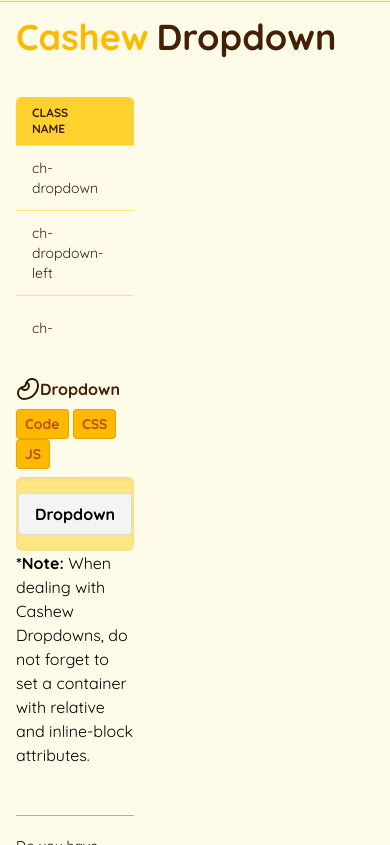
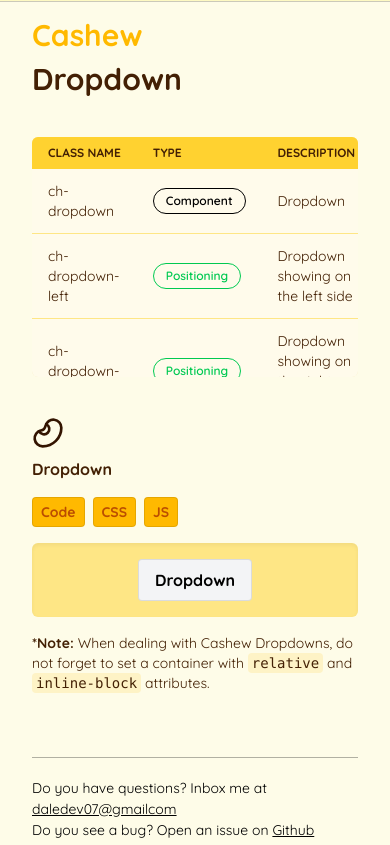
Before and after one commit to DaleStack/CashewUI, a Django app: page /docs/components/dropdown/ in a window 390 px wide. Shown: the part 332-1177 px from the top of the page. Run offline with Django 5.2, Linux system fonts and the light colour scheme; some libraries are stand-ins or nearby versions.

Commit message:
made dropdown page responsive

```diff
--- a/documentation/templates/documentation/pages/dropdown.html
+++ b/documentation/templates/documentation/pages/dropdown.html
@@ -1,101 +1,79 @@
 {% extends "documentation/base.html" %}
 {% load static %}
 {% block content %}
-   <div class="pr-60">
+  <div class="px-4 sm:px-6 lg:px-8 xl:pr-60 max-w-screen-xl mx-auto">
   <div>
-        <!--TITLE-->
-           <div class="mb-10 flex items-center gap-2">
-                <p class="text-4xl font-bold text-amber-400">Cashew</p>
-                <p class="text-4xl font-bold text-yellow-950">Dropdown</p>
+    <!-- TITLE -->
+    <div class="mb-10 flex flex-col sm:flex-row items-start sm:items-center gap-2">
+      <p class="text-3xl sm:text-4xl font-bold text-amber-400">Cashew</p>
+      <p class="text-3xl sm:text-4xl font-bold text-yellow-950">Dropdown</p>
     </div>
 
-           <div class="overflow-y-auto max-h-60 bg-amber-100 shadow-inner rounded-md mb-10">
-          <table class="w-full text-left text-sm text-yellow-950">
+    <!-- TABLE -->
+    <div class="overflow-x-auto max-h-60 bg-amber-100 shadow-inner rounded-md mb-10">
+      <table class="min-w-full text-left text-sm text-yellow-950">
         <thead class="bg-amber-300 font-bold uppercase text-xs text-yellow-950">
           <tr>
-                    <th class="px-4 py-2">Class name</th>
-                    <th class="px-4 py-2">Type</th>
-                    <th class="px-4 py-2">Description</th>
+            <th class="px-4 py-2 whitespace-nowrap">Class name</th>
+            <th class="px-4 py-2 whitespace-nowrap">Type</th>
+            <th class="px-4 py-2 whitespace-nowrap">Description</th>
           </tr>
         </thead>
-            <tbody class="bg-amber-50">
-                <tr class="border-t border-amber-200">
+        <tbody class="bg-amber-50 divide-y divide-amber-200">
+          <tr>
             <td class="px-4 py-3">ch-dropdown</td>
             <td class="px-4 py-3"><span class="ch-badge-outline">Component</span></td>
             <td class="px-4 py-3">Dropdown</td>
           </tr>
-            </tbody>
-
-            <tbody class="bg-amber-50">
-                <tr class="border-t border-amber-200">
+          <tr>
             <td class="px-4 py-3">ch-dropdown-left</td>
             <td class="px-4 py-3"><span class="ch-badge-ok-outline">Positioning</span></td>
             <td class="px-4 py-3">Dropdown showing on the left side</td>
           </tr>
-            </tbody>
-
-            <tbody class="bg-amber-50">
-                <tr class="border-t border-amber-200">
+          <tr>
             <td class="px-4 py-3">ch-dropdown-right</td>
             <td class="px-4 py-3"><span class="ch-badge-ok-outline">Positioning</span></td>
             <td class="px-4 py-3">Dropdown showing on the right side</td>
           </tr>
-            </tbody>
-
-            <tbody class="bg-amber-50">
-                <tr class="border-t border-amber-200">
+          <tr>
             <td class="px-4 py-3">ch-dropdown-top</td>
             <td class="px-4 py-3"><span class="ch-badge-ok-outline">Positioning</span></td>
             <td class="px-4 py-3">Dropdown showing on the top</td>
           </tr>
-            </tbody>
-
-            <tbody class="bg-amber-50">
-                <tr class="border-t border-amber-200">
+          <tr>
             <td class="px-4 py-3">ch-dropdown-center</td>
             <td class="px-4 py-3"><span class="ch-badge-ok-outline">Positioning</span></td>
             <td class="px-4 py-3">Dropdown showing on the center bottom</td>
           </tr>
-            </tbody>
-
-            <tbody class="bg-amber-50">
-                <tr class="border-t border-amber-200">
+          <tr>
             <td class="px-4 py-3">ch-dropdown-end</td>
             <td class="px-4 py-3"><span class="ch-badge-ok-outline">Positioning</span></td>
             <td class="px-4 py-3">Dropdown showing on the bottom aligned to the end</td>
           </tr>
-            </tbody>
-
-            <tbody class="bg-amber-50">
-                <tr class="border-t border-amber-200">
+          <tr>
             <td class="px-4 py-3">ch-dropdown-item</td>
             <td class="px-4 py-3"><span class="ch-badge-info-outline">Style</span></td>
             <td class="px-4 py-3">Dropdown items</td>
           </tr>
         </tbody>
-
-
-
-
       </table>
     </div>
 
-        <!--DEFAULT DROPDOWN-->
-
-           <div class="mb-12">
-                <div class="flex items-center">
-                    <img src="{% static 'documentation/images/Cashew.svg' %}" alt="Cashew">
+    <!-- DROPDOWN EXAMPLE -->
+    <div class="mb-12 space-y-4">
+      <div class="flex flex-col sm:flex-row items-start sm:items-center gap-2">
+        <img src="{% static 'documentation/images/Cashew.svg' %}" alt="Cashew" class="w-8 h-8">
         <p class="font-bold text-yellow-950">Dropdown</p>
       </div>
-                <div class="my-2">
+      <div class="flex flex-wrap gap-2">
         <button class="cursor-pointer ch-btn ch-btn-sm ch-btn-warm" onclick="toggleDropdownPreview()">Code</button>
         <button class="cursor-pointer ch-btn ch-btn-sm ch-btn-warm" onclick="showDropdownCSS()">CSS</button>
         <button class="cursor-pointer ch-btn ch-btn-sm ch-btn-warm" onclick="showDropdownJS()">JS</button>
       </div>
-                <div id="dropdownPreviewArea"  class="bg-amber-200 shadow-inner text-white p-4 rounded-md flex items-center justify-center">
+
+      <div id="dropdownPreviewArea" class="bg-amber-200 shadow-inner text-white p-4 rounded-md flex items-center justify-center">
         <div class="relative inline-block">
           <button onclick="toggleDropdown()" class="ch-btn">Dropdown</button>
-
           <div id="dropdownMenu" class="ch-dropdown hidden">
             <div>
               <a href="#" class="ch-dropdown-item">Option 1</a>
@@ -104,18 +82,18 @@
             </div>
           </div>
         </div>
-
       </div>
 
-                <p><span class="font-bold">*Note:</span> When dealing with Cashew Dropdowns, do not forget to set a container with relative and inline-block attributes.</p>
+      <p class="text-sm text-yellow-950"><span class="font-bold">*Note:</span> When dealing with Cashew Dropdowns, do not forget to set a container with <code class="bg-amber-100 px-1 py-0.5 rounded">relative</code> and <code class="bg-amber-100 px-1 py-0.5 rounded">inline-block</code> attributes.</p>
+    </div>
   </div>
 
-       </div>
-
-       <div>
+  <!-- FOOTER -->
+  <div class="mt-16">
     {% include 'documentation/const/footer.html' %}
   </div>
 </div>
+
 
    <!-- JavaScript -->
 <script>
--- a/theme/static/css/dist/styles.css
+++ b/theme/static/css/dist/styles.css
@@ -486,6 +486,16 @@
     margin-inline-start: calc(calc(var(--spacing) * 11) * var(--tw-space-x-reverse));
     margin-inline-end: calc(calc(var(--spacing) * 11) * calc(1 - var(--tw-space-x-reverse)));
   }
+  :where(.divide-y > :not(:last-child)) {
+    --tw-divide-y-reverse: 0;
+    border-bottom-style: var(--tw-border-style);
+    border-top-style: var(--tw-border-style);
+    border-top-width: calc(1px * var(--tw-divide-y-reverse));
+    border-bottom-width: calc(1px * calc(1 - var(--tw-divide-y-reverse)));
+  }
+  :where(.divide-amber-200 > :not(:last-child)) {
+    border-color: var(--color-amber-200);
+  }
   .overflow-x-auto {
     overflow-x: auto;
   }
@@ -657,6 +667,9 @@
   .p-6 {
     padding: calc(var(--spacing) * 6);
   }
+  .px-1 {
+    padding-inline: calc(var(--spacing) * 1);
+  }
   .px-2 {
     padding-inline: calc(var(--spacing) * 2);
   }
@@ -674,6 +687,9 @@
   }
   .px-8 {
     padding-inline: calc(var(--spacing) * 8);
+  }
+  .py-0\.5 {
+    padding-block: calc(var(--spacing) * 0.5);
   }
   .py-1 {
     padding-block: calc(var(--spacing) * 1);
@@ -1034,6 +1050,11 @@
       --tw-space-x-reverse: 0;
       margin-inline-start: calc(calc(var(--spacing) * 20) * var(--tw-space-x-reverse));
       margin-inline-end: calc(calc(var(--spacing) * 20) * calc(1 - var(--tw-space-x-reverse)));
+    }
+  }
+  @media (width >= 64rem) {
+    .lg\:px-8 {
+      padding-inline: calc(var(--spacing) * 8);
     }
   }
   @media (width >= 64rem) {
@@ -1723,6 +1744,11 @@
   inherits: false;
   initial-value: 0;
 }
+@property --tw-divide-y-reverse {
+  syntax: "*";
+  inherits: false;
+  initial-value: 0;
+}
 @property --tw-border-style {
   syntax: "*";
   inherits: false;
@@ -1842,6 +1868,7 @@
       --tw-skew-y: initial;
       --tw-space-y-reverse: 0;
       --tw-space-x-reverse: 0;
+      --tw-divide-y-reverse: 0;
       --tw-border-style: solid;
       --tw-leading: initial;
       --tw-font-weight: initial;
```
Lines whose indentation alone changed are shown as unchanged.
